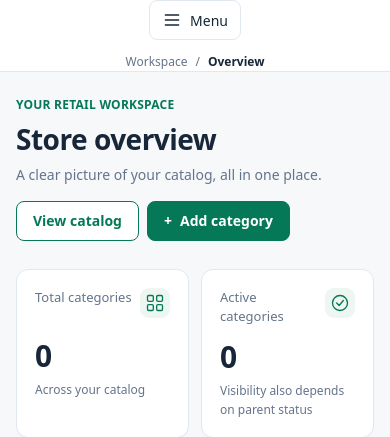
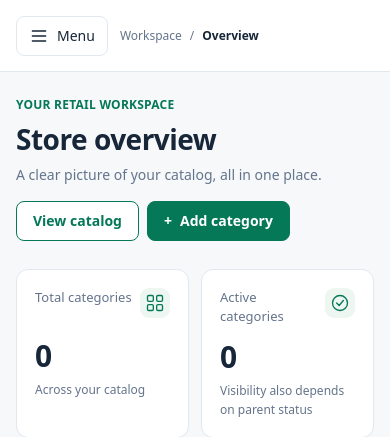
Before and after one commit to MuhammadTayyab-SE/retail_website_application, a Django app: page /admin/ in a window 390 px wide. Shown: the top 437 px of the page. Run offline with Django 5.2, Linux system fonts and the light colour scheme; a user stored in the database is signed in; data comes from the database, SQL or seed files in the repository; data that the repository does not hold is empty; parts of the project's set-up code (start-up, migrations or seed data) failed here and were passed over.

Commit message:
Use left header menu drawer on mobile and tablet

```diff
--- a/catalog/templates/retail_admin/admin_styles.html
+++ b/catalog/templates/retail_admin/admin_styles.html
@@ -203,14 +203,18 @@ body.retail-admin {
 .retail-admin.popup #content { padding:24px; }
 @media(max-width:1100px) { .retail-admin .retail-stat-grid { grid-template-columns:repeat(2,minmax(0,1fr)); } .retail-admin .retail-page-heading { flex-wrap:wrap; } }
 @media(max-width:900px) { .retail-admin .retail-dashboard-grid { grid-template-columns:minmax(0,1fr); } .retail-admin #user-tools { gap:8px; } .retail-account-name { display:none; } }
-@media(max-width:767px) {
+@media(max-width:1024px) {
  .retail-admin #container.retail-shell { display:block; }
  .retail-admin #nav-sidebar { position:static; width:100%; height:auto; max-height:none; }
  .retail-admin.retail-menu-ready #nav-sidebar { display:none; position:fixed; inset:0 auto 0 0; width:min(248px,calc(100vw - 32px)); min-width:0; height:100dvh; max-height:100dvh; z-index:50; }
  .retail-admin.retail-menu-open #nav-sidebar { display:flex; }
  .retail-admin.retail-menu-open { overflow:hidden; }
  .retail-admin .retail-menu-backdrop:not([hidden]) { display:block; position:fixed; inset:0; border:0; background:rgb(23 38 56 / 40%); z-index:40; }
- .retail-admin #header { height:64px; padding:0 16px; gap:8px; }
+ .retail-admin #header { flex-direction:row; justify-content:flex-start; height:64px; padding:0 16px; gap:12px; }
+ .retail-admin .retail-menu-button { flex-shrink:0; margin:0; }
+ .retail-admin .retail-overview-header { min-width:0; flex-wrap:wrap; gap:8px; }
+}
+@media(max-width:767px) {
  .retail-admin div.breadcrumbs { font-size:12px; }
  .retail-admin #user-tools a,.retail-admin .retail-account-name { display:none; }
  .retail-admin .retail-mobile-account { display:block; color:var(--border); padding:16px 8px; }
--- a/catalog/templates/retail_admin/menu_script.html
+++ b/catalog/templates/retail_admin/menu_script.html
@@ -6,7 +6,7 @@
   const workspace = document.querySelector('.retail-workspace');
   const close = document.querySelector('.retail-menu-close');
   if (!menu || !sidebar || !backdrop || !workspace || !close) return;
-  const mobile = window.matchMedia('(max-width: 767px)');
+  const mobile = window.matchMedia('(max-width: 1024px)');
   function setOpen(open, restoreFocus = false) {
     document.body.classList.toggle('retail-menu-open', open);
     menu.setAttribute('aria-expanded', String(open));
```
